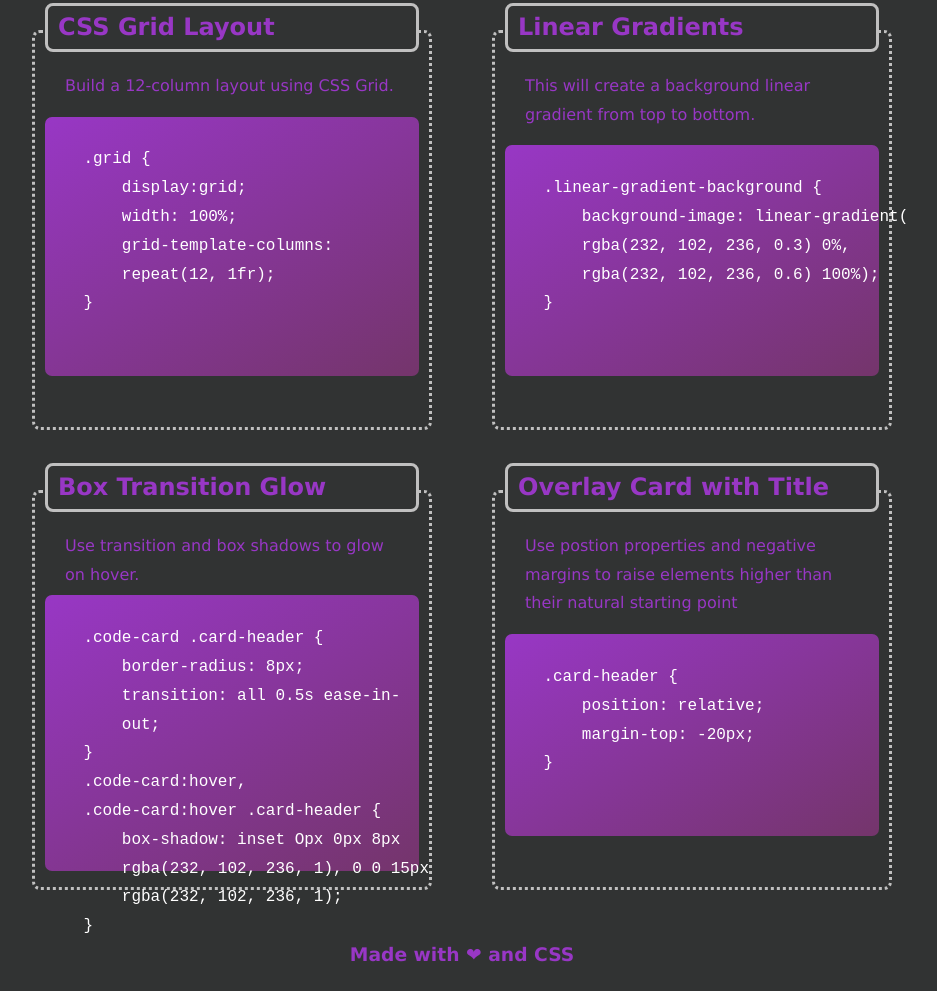
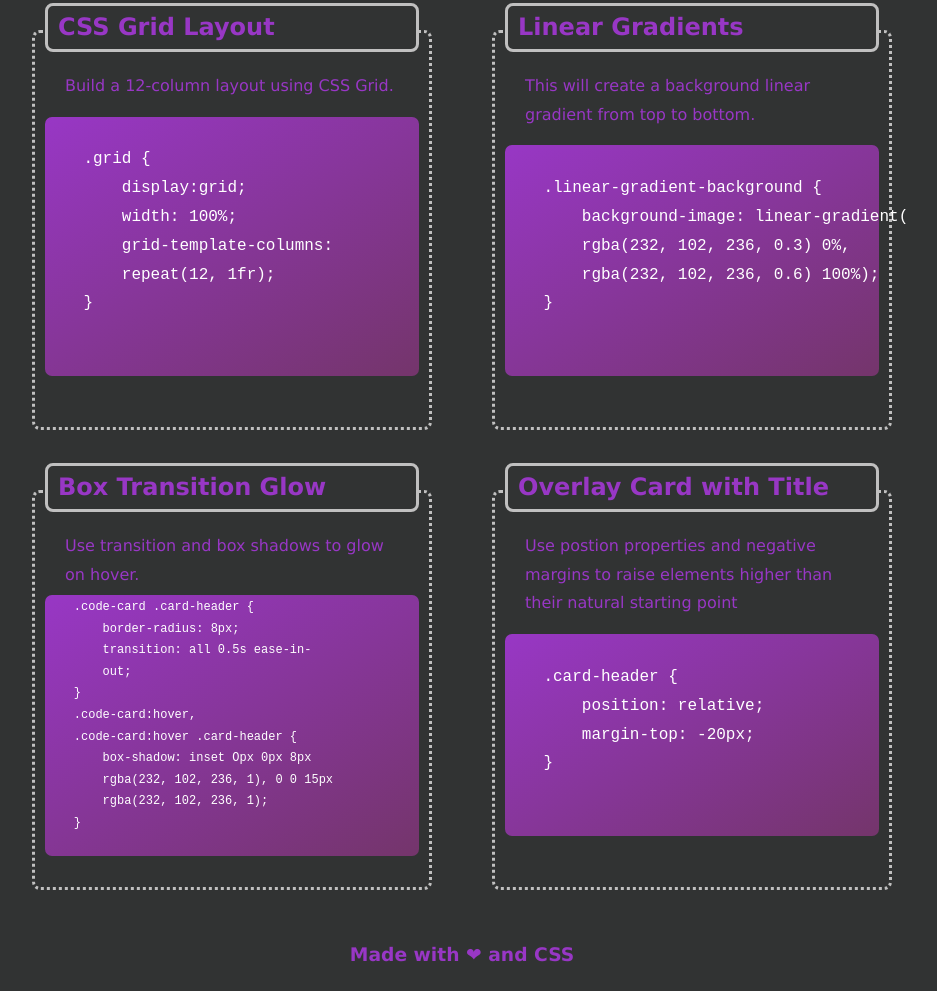
Before and after one commit to mshifflette/css-snippet-cheatsheet, a plain HTML site: page index.html in a window 1280 px wide. Shown: the part 747-1738 px from the top of the page, without its empty margins (178-1115 px from the left). Drawn offline with Linux system fonts and the light colour scheme.

Commit message:
ok everything works now I think

```diff
--- a/style.css
+++ b/style.css
@@ -76,9 +76,11 @@ main {
 #toomuchtext {
     margin-top: -10px;
     display: flex;
+    font-size: 12px;
 }
 code {
     user-select: all;
+    margin-top: -20px;
 }
 
 footer {
```
